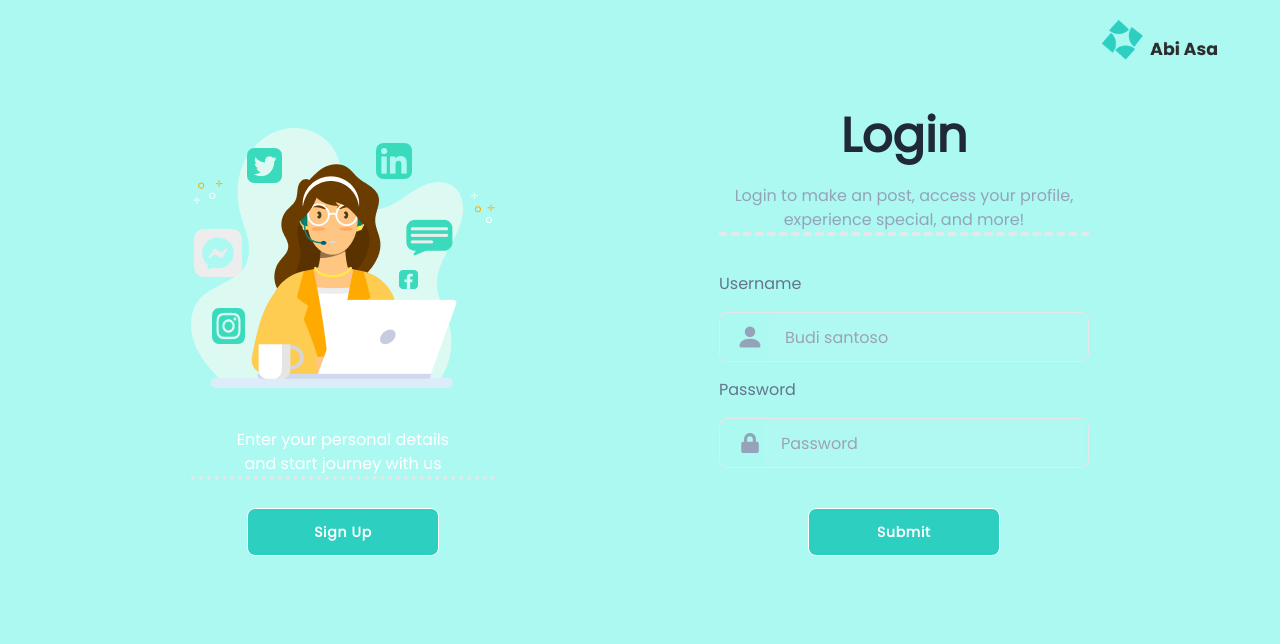
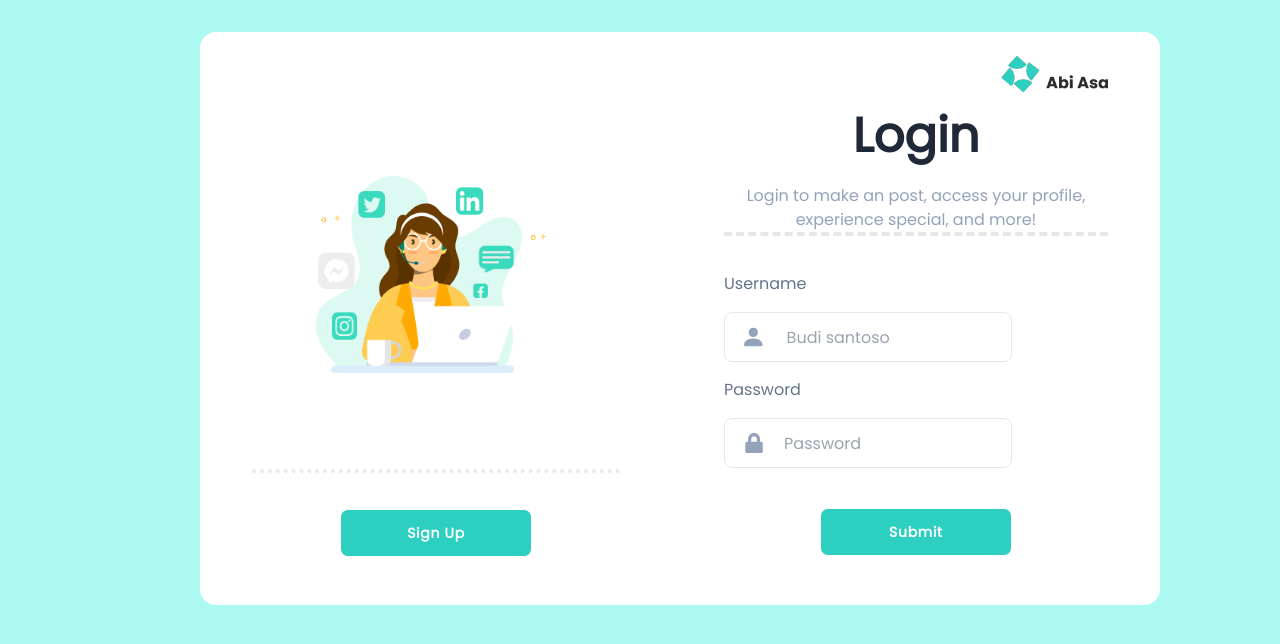
Before and after one commit to prysciladinda/Social-Media-Apps, a React (Vite) app: page /login in a window 1280 px wide. Shown: the top 644 px of the page. Built offline with nearby package versions, Linux system fonts and the light colour scheme; a web font is replaced by a local one.

Commit message:
build: fix pages login

```diff
--- a/src/pages/auth/Login.tsx
+++ b/src/pages/auth/Login.tsx
@@ -11,26 +11,30 @@ import { FaLock } from "react-icons/fa";
 function Login() {
   return (
     <Layout>
-      <div className="flex justify-end w-full h-20">
-        <img className="h-full" src={logoAbiAsa} />
-      </div>
+      <div
+        className=" container lg:container md:container   sm:container w-full justify-center text-center flex justify-items-center pt-8
+           h-auto pl-20"
+      >
         <div
           className="flex
-       justify-center justify-items-center "
+        justify-around justify-items-center rounded-2xl  h-full pb-12 w-4/5 bg-white "
         >
-        <div className="pt-12">
-          <img className="pb-6" src={logoOrang} />
+          <div className="pt-36 ">
+            <img className="pb-8 pl-16 w-4/5" src={logoOrang} />
             <p className="text-center text-white border-b-4 border-dotted pt-4">
               {" "}
               Enter your personal details
               <br />
               and start journey with us
             </p>
-          <div className="flex justify-center pt-7">
+            <div className="flex justify-center pt-9">
               <Button label="Sign Up" />
             </div>
           </div>
-        <div className="pl-56 pt-8">
+          <div className="w-2/5 ">
+            <div className="flex pt-6  justify-end w-full h-20">
+              <img className="h-9" src={logoAbiAsa} />
+            </div>
             <h1 className="text-center text-5xl font-bold">Login</h1>
             <br />
             <p className="text-center text-slate-400 border-b-4 border-dashed">
@@ -38,8 +42,8 @@ function Login() {
               special, and more!
             </p>
             <form className="flex flex-col pt-9 gap-4 min-w-[40%] ">
-            <p className="text-slate-500">Username</p>
-            <div className=" flex w-full pl-4 flex-row gap-1 border items-center rounded-lg">
+              <p className="text-start text-slate-500">Username</p>
+              <div className=" flex w-3/4 pl-4 flex-row gap-1 border items-center rounded-lg">
                 <BsFillPersonFill className="h-7 w-7 text-slate-400 " />
                 <Input
                   id="input-username"
@@ -47,8 +51,8 @@ function Login() {
                   placeholder="Budi santoso"
                 />
               </div>
-            <p className="text-slate-500">Password</p>
-            <div className=" flex pl-5 w-full items-center flex-row gap-1 border rounded-lg">
+              <p className="text-start text-slate-500">Password</p>
+              <div className=" flex pl-5 w-3/4 items-center flex-row gap-1 border rounded-lg">
                 <FaLock className="h-5 w-5 text-slate-400 " />
                 <Input
                   id="input-password"
@@ -62,6 +66,7 @@ function Login() {
             </form>
           </div>
         </div>
+      </div>
     </Layout>
   );
 }
```
Also changed, not shown: src/assets/Abi-Asa.png. Lines whose indentation alone changed are shown as unchanged.
